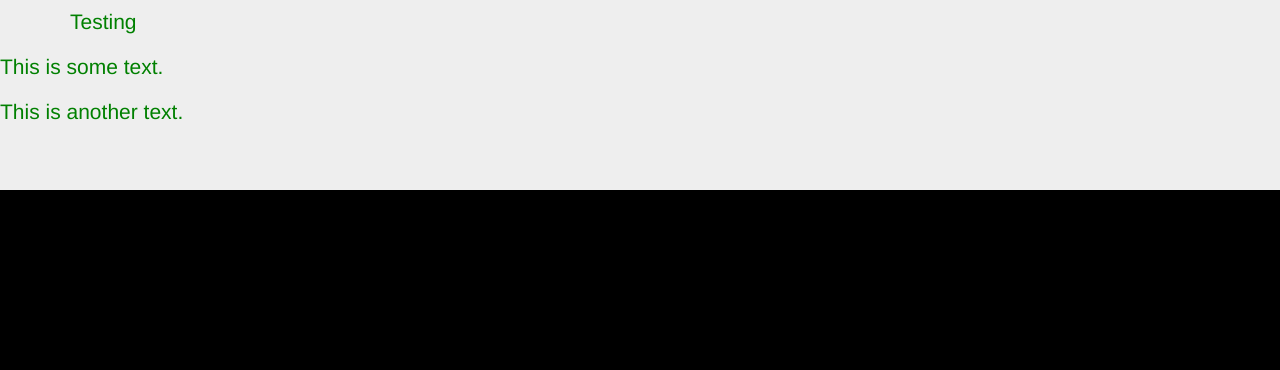
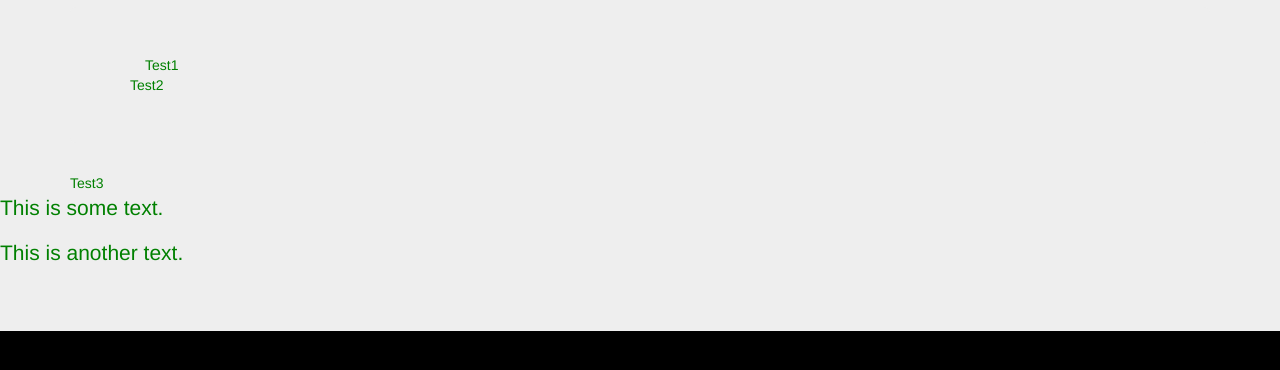
Before and after one commit to UmbraError/StaticWebsite, a plain HTML site: page header.html in a window 1280 px wide. Shown: the part 140-510 px from the top of the page. Drawn offline with nearby package versions, Linux system fonts and the light colour scheme.

Commit message:
Testing container stacking

```diff
--- a/header.html
+++ b/header.html
@@ -29,7 +29,14 @@
 		<div class="jumbotron jumbotron-fluid">
 			<div class="container">
 				<h1>UmbraError's Website</h1>
-    				<p>Testing</p>
+				<div class="jumbotron jumbotron-fluid">
+					<div class="container">
+					Test1
+					</div>
+				Test2
+				</div>
+			Test3
+
   			</div>
   			<p>This is some text.</p>
   			<p>This is another text.</p>
```
